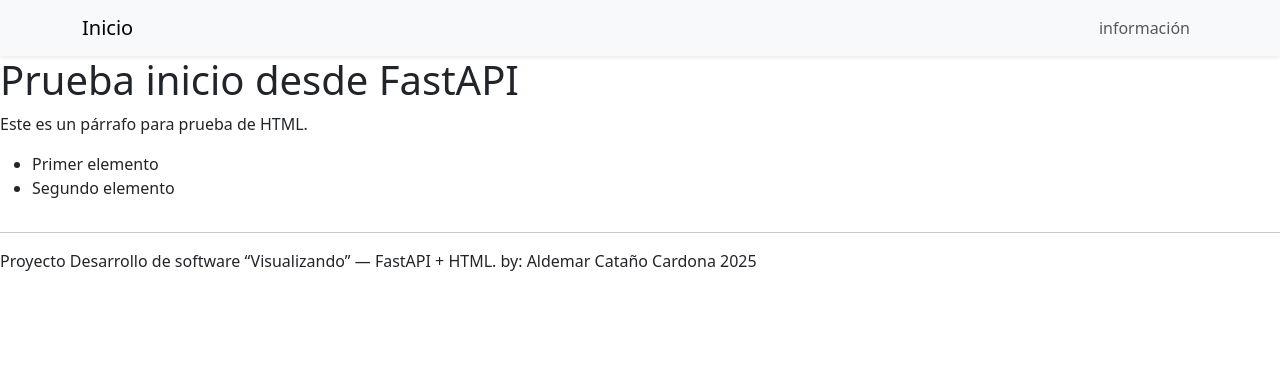
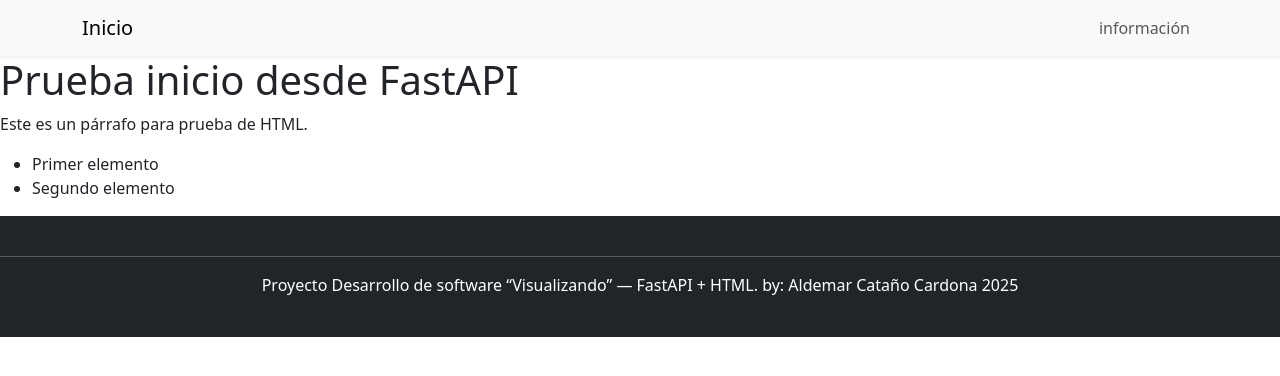
Before and after one commit to Aldemitar/vehiculos_electricos_aldemar, a FastAPI app: page / in a window 1280 px wide. Shown: the top 376 px of the page. Run offline with FastAPI, Linux system fonts and the light colour scheme; parts of the project's set-up code (start-up, migrations or seed data) failed here and were passed over.

Commit message:
Con bootstrap se mejoró el diseño del footer

```diff
--- a/templates/includes/footer.html
+++ b/templates/includes/footer.html
@@ -1,4 +1,4 @@
-<footer style="margin-top: 2em;">
+<footer class="bg-dark text-white text-center py-4">
     <hr>
     <p>Proyecto Desarrollo de software “Visualizando” — FastAPI + HTML. by: Aldemar Cataño Cardona 2025</p>
 </footer>
```
